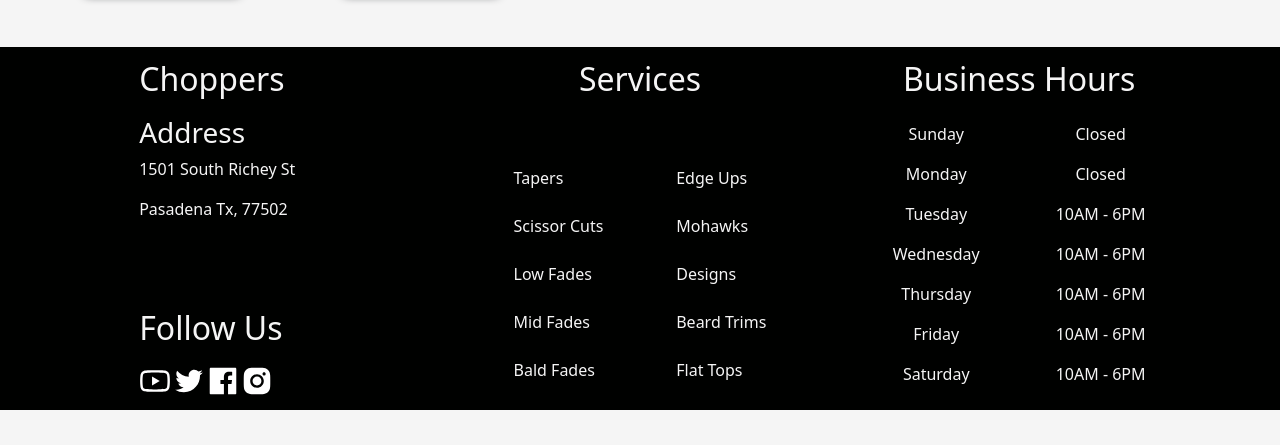
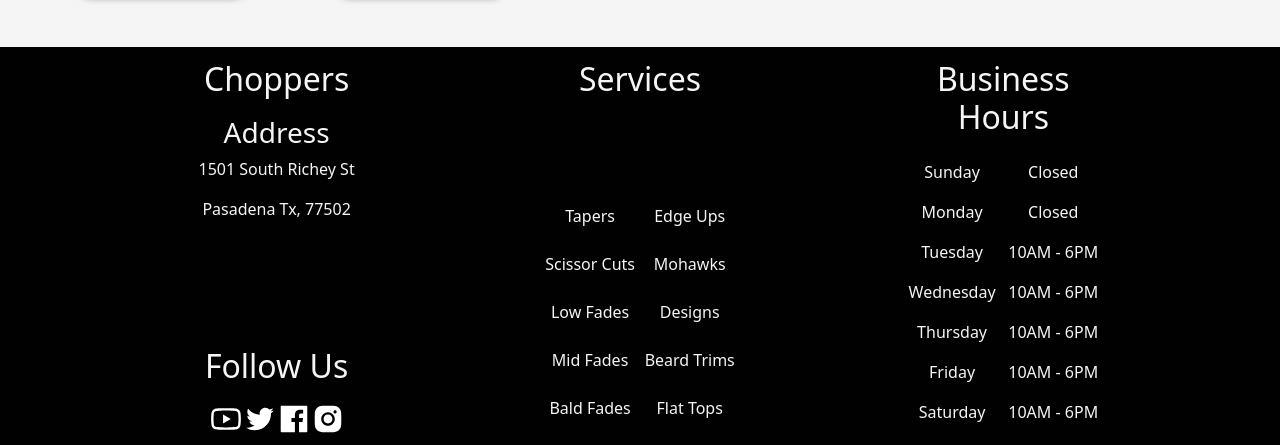
Before and after one commit to Castoreno05/Choppers, a React (Create React App) app in the folder main/: page /appointments in a window 1280 px wide. Shown: the part 711-1156 px from the top of the page. Before the commit the page ends 1121 px from the top, so only its background shows below. Built offline with nearby package versions, Linux system fonts and the light colour scheme; the HTML template or start-up script is replaced by a standard one.

Commit message:
Footer and Contact page update. Installed Book Appointment button into Overview component.

```diff
--- a/main/src/Components/Footer/index.js
+++ b/main/src/Components/Footer/index.js
@@ -86,12 +86,13 @@ const Container = styled.div`
 	justify-content: space-evenly;
 	padding: 0.5rem;
 	.left-container {
-		width: 20%;
+		width: 15%;
 		display: flex;
 		flex-direction: column;
 		justify-content: space-between;
 		.office,
 		.follow-us {
+			text-align: center;
 			h2,
 			.address {
 				padding: 0.3rem;
@@ -106,7 +107,7 @@ const Container = styled.div`
 		}
 	}
 	.middle-container {
-		width: 20%;
+		width: 15%;
 		display: flex;
 		.services {
 			justify-content: space-between;
@@ -121,12 +122,13 @@ const Container = styled.div`
 				display: flex;
 				justify-content: space-between;
 				align-items: center;
+				text-align: center;
 				line-height: 2;
 			}
 		}
 	}
 	.right-container {
-		width: 20%;
+		width: 15%;
 		display: flex;
 		.operation-hours {
 			width: 100%;
@@ -145,19 +147,23 @@ const Container = styled.div`
 			}
 		}
 	}
-
-	@media screen and (max-width: 900px) {
+	@media screen and (max-width: 1150px) {
+		.left-container, .middle-container, .right-container {
+			width: 18%;
+		}
+	}
+	@media screen and (max-width: 950px) {
 		.left-container {
-			width: 30%;
+			width: 25%;
 		}
 		.middle-container {
 			display: none;
 		}
 		.right-container {
-			width: 30%;
+			width: 25%;
 		}
 	}
-  @media screen and (max-width: 575px) {
+  @media screen and (max-width: 750px) {
     flex-direction: column;
     gap: 1rem;
 		.left-container {
@@ -180,35 +186,3 @@ const Container = styled.div`
 `;
 
 export default Footer;
-
-// @media screen and (max-width: 776px) {
-// 	height: auto;
-// 	grid-template-columns: 50% 50%;
-// 	p {
-// 		font-size: 18px;
-// 	}
-// 	.middle-container {
-// 		display: none;
-// 	}
-// }
-// @media screen and (max-width: 800px) {
-// 	h2 {
-// 		font-size: 22px;
-// 	}
-// 	p {
-// 		font-size: 14px;
-// 	}
-// 	.socials {
-// 		.youtube,
-// 		.twitter,
-// 		.facebook,
-// 		.instagram {
-// 			font-size: 24px !important;
-// 		}
-// 	}
-// }
-
-// @media screen and (max-width: 558px) {
-// 	height: auto;
-// 	grid-template-columns: 100%;
-// }
--- a/main/src/Components/Overview.jsx
+++ b/main/src/Components/Overview.jsx
@@ -14,7 +14,18 @@ export default function Overview(props) {
 				<div className="card-header">
 					<h3>*Please review order</h3>
 				</div>
-				<div className="card-body"></div>
+				<div className="card-body">
+					<div className="description">
+						<p>
+							Has alia omnium fierent eu. Dicant antiopam concludaturque vis ut,
+							no vel libris gubergren. Saperet definiebas eloquentiam sit id,
+							probo quando disputationi pro in.
+						</p>
+					</div>
+					<div className="total">
+						<p>Total: </p>
+					</div>
+				</div>
 				<div className="card-footer">
 					<div className="reserve">
 						<button>Book Appointment</button>
@@ -49,6 +60,23 @@ const Container = styled.div`
 		border-radius: 5px;
 		height: 80%;
 		width: 50%;
+		.card-body {
+			display: flex;
+			flex-direction: column;
+			.description {
+				padding: 1rem;
+				p {
+					text-align: center;
+					font-size: 20px;
+				}
+			}
+			.total {
+				padding: 1rem;
+				p {
+					font-size: 24px;
+				}
+			}
+		}
 		.card-footer {
 			display: flex;
 			justify-content: center;
--- a/main/src/Pages/Contact.js
+++ b/main/src/Pages/Contact.js
@@ -60,13 +60,18 @@ function Map() {
 										required
 									></textarea>
 								</div>
-                <button name="submit" type="submit">
+								<button
+									name="submit"
+									type="submit"
+								>
 									Send Message
 								</button>
 							</div>
 						</form>
 					</div>
 				</section>
+			</div>
+			<div className="second-container">
 				<section className="location-hours">
 					<GoogleMap
 						zoom={15}
@@ -103,15 +108,16 @@ function Map() {
 
 const Container = styled.div`
 	display: flex;
-  flex-direction: column;
 	padding: 0.8rem;
 	justify-content: space-around;
-  gap: 1rem;
 	.first-container {
 		display: flex;
 		justify-content: space-around;
-    width: 100%;
+		width: 50%;
+		padding: 1rem;
+		opacity: 0.7;
 		.contact-info {
+      box-shadow: 0 0 25px #000100;
 			display: flex;
 			border-radius: 10px;
 			flex-direction: column;
@@ -119,7 +125,7 @@ const Container = styled.div`
 			gap: 1.5rem;
 			align-items: center;
 			background-color: black;
-      width: 55%;
+			width: 100%;
 			h1 {
 				font-size: 42px;
 				padding: 1.5rem;
@@ -191,12 +197,21 @@ const Container = styled.div`
 				}
 			}
 		}
+	}
+	.second-container {
+		display: flex;
+		width: 50%;
+		padding: 1rem;
 		.location-hours {
-      width: 40%;
+			display: flex;
+			flex-direction: column;
+			align-items: center;
+			width: 100%;
 			.map-container {
+				box-shadow: 0 0 15px #000100;
 				height: 50vh;
 				border-radius: 10px;
-        width: 100%;
+				width: 60%;
 			}
 			.contact-us {
 				display: flex;
```
Lines whose indentation alone changed are shown as unchanged.
